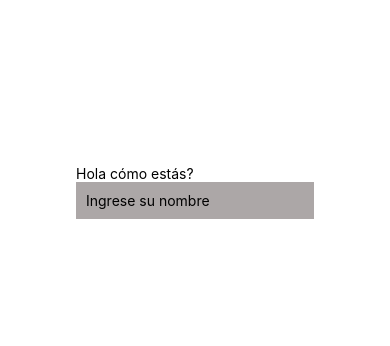
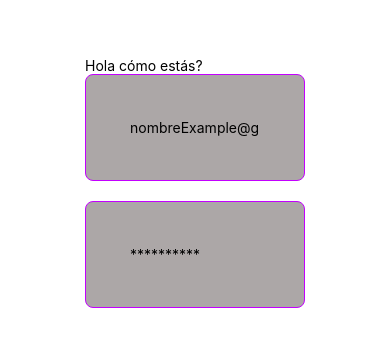
Before and after one commit to JoacoStock2008/Tp_7_LogInConRN, a React Native app: screen / in a window 390 px wide. Shown: the part 230-576 px from the top of the page. Built offline with nearby package versions, Linux system fonts and the light colour scheme.

Commit message:
funciono y las cosas se mostraron

```diff
--- a/package.json
+++ b/package.json
@@ -12,7 +12,9 @@
     "expo": "~54.0.34",
     "expo-status-bar": "~3.0.9",
     "react": "19.1.0",
-    "react-native": "0.81.5"
+    "react-dom": "19.1.0",
+    "react-native": "0.81.5",
+    "react-native-web": "^0.21.0"
   },
   "private": true
 }
--- a/src/components/DatosUsuario.js
+++ b/src/components/DatosUsuario.js
@@ -2,15 +2,22 @@ import { TextInput, StyleSheet } from "react-native";
 
 const Input = ({placeholder}) => {
     return(
-        <TextInput style = {styles.Input} placeholder = {placeholder} placeholderTextColor = '#000000'></TextInput>
+        <TextInput
+            style = {styles.Input}
+            placeholder = {placeholder}
+            placeholderTextColor = '#000000'>
+        </TextInput>
     )
 };
 
 const styles = StyleSheet.create({
     Input: {
         backgroundColor: '#aca7a7',
-        borderColor: '#c300ff',
-        padding: 10
+        borderWidth: 1,
+        borderColor: "#c300ff",
+        borderRadius: 8,
+        padding: "20%",
+        marginBottom: 20
     },
 })
 
--- a/src/views/LogIn.js
+++ b/src/views/LogIn.js
@@ -6,7 +6,8 @@ const LogIn = () => {
     return(
         <View>
             <Text>Hola cómo estás?</Text>
-            <Input placeholder="Ingrese su nombre"/>
+            <Input placeholder="nombreExample@gmail.com"/>
+            <Input placeholder="**********"/>
         </View>
     )
 }
```
Also changed, not shown: src/components/ButtonSubmit.js (added), 1 other file (tests, documents, lock files or other folders).
